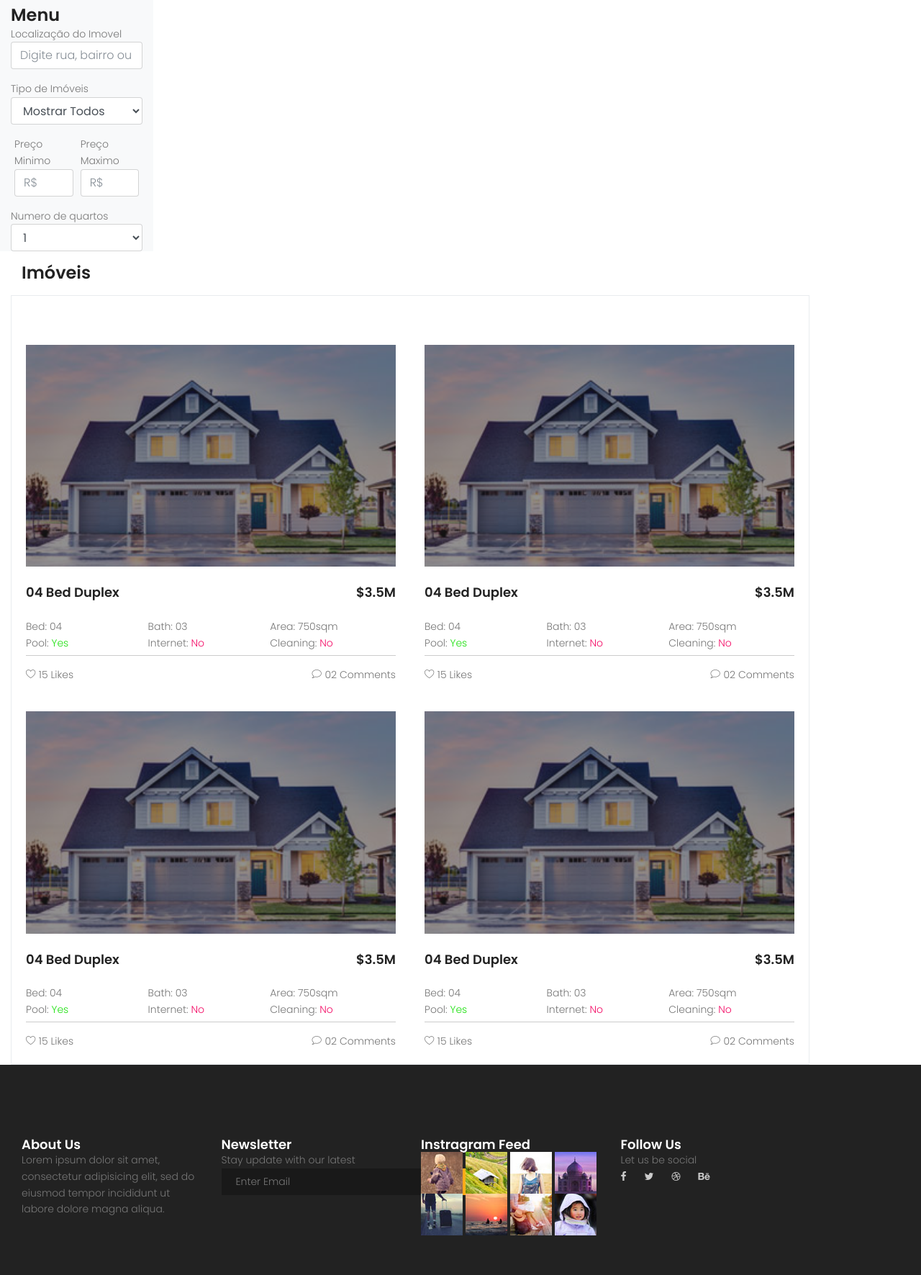
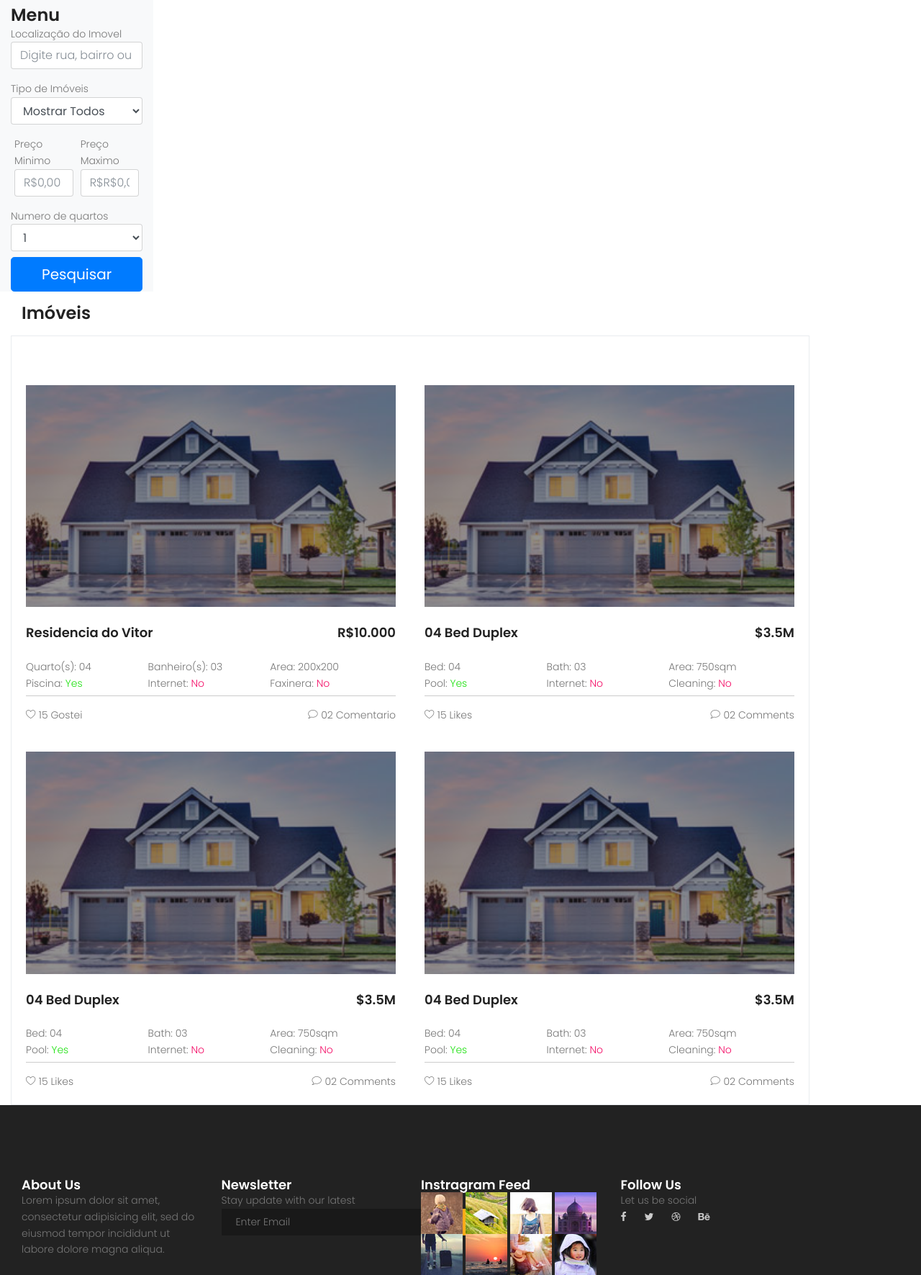
Before and after one commit to VictorhMalheiro/Mover, a PHP site: page /residencias.php in a window 1280 px wide. Shown: the part 579-2350 px from the top of the page at 72% size. Run offline with PHP 8.4, Linux system fonts and the light colour scheme; some libraries are stand-ins or nearby versions.

Commit message:
residencia.php
Incrementando botão de pesquisa no filtro e atualizando dados do card de casas~;

Co-Authored-By: evanamorim18 <evanamorim18@users.noreply.github.com>

```diff
--- a/residencias.php
+++ b/residencias.php
@@ -76,16 +76,24 @@ CSS
 			<div class="col-2 d-none d-md-block bg-light ">
 				<form >
 
-					<div class="form-group mt-2 mb-3">
+					<div class="form-group mt-2 mb-3 ">
 						<h3>Menu</h3>
 						<label for="labelLocalizacao">Localização do Imovel</label>
 						<input type="text" class="form-control" id="fieldLocalizacao" placeholder="Digite rua, bairro ou cidade">
 					</div>
 
-					<div class="form-group mt-3">
+					<div class="form-group mt-1">
 						<label for="formGroupExampleInput2">Tipo de Imóveis</label>
 						<select class="form-control" id="exampleFormControlSelect1">
 							<option>Mostrar Todos</option>
+							<option>Casa Geminada</option>
+							<option>Sobrado</option>
+							<option>Bangalô</option>
+							<option>Edícula</option>
+							<option>Loft</option>
+							<option>Apartamento</option>
+							<option>Kitnet</option>
+							<option>Flat</option>
 						</select>
 					</div>
 
@@ -93,11 +101,11 @@ CSS
 					<div class="form-row mt-3">
 						<div class="col">
 							<label for="labelLocalizacao">Preço Minimo</label>
-							<input type="text" class="form-control" id="fieldLocalizacao" placeholder="R$">
+							<input type="text" class="form-control" id="fieldLocalizacao" placeholder="R$0,00">
 						</div>
 						<div class="col mb-2">
 							<label for="labelLocalizacao">Preço Maximo</label>
-							<input type="text" class="form-control" id="fieldLocalizacao" placeholder="R$">
+							<input type="text" class="form-control" id="fieldLocalizacao" placeholder="R$R$0,00">
 						</div>
 					</div>
 
@@ -110,6 +118,10 @@ CSS
 							<option>4</option>
 							<option>5</option>
 						</select>
+					</div>
+					<div class="form-group mt-2 text-center ">
+						<input type="Submit" class="btn btn-primary  btn-lg btn-block" name="btnEnviarFiltro" value="Pesquisar">
+
 					</div>
 				</form>
 			</div>
@@ -132,24 +144,24 @@ CSS
 								</div>
 								<div class="desc">
 									<div class="top d-flex justify-content-between">
-										<h4><a href="#">04 Bed Duplex</a></h4>
-										<h4>$3.5M</h4>
+										<h4><a href="#">Residencia do Vitor</a></h4>
+										<h4>R$10.000</h4>
 									</div>
 									<div class="middle">
 										<div class="d-flex justify-content-start">
-											<p>Bed: 04</p>
-											<p>Bath: 03</p>
-											<p>Area: 750sqm</p>
+											<p>Quarto(s): 04</p>
+											<p>Banheiro(s): 03</p>
+											<p>Area: 200x200</p>
 										</div>
 										<div class="d-flex justify-content-start">
-											<p>Pool: <span class="gr">Yes</span></p>
+											<p>Piscina: <span class="gr">Yes</span></p>
 											<p>Internet: <span class="rd">No</span></p>
-											<p>Cleaning: <span class="rd">No</span></p>
+											<p>Faxinera: <span class="rd">No</span></p>
 										</div>
 									</div>
 									<div class="bottom d-flex justify-content-start">
-										<p><span class="lnr lnr-heart"></span> 15 Likes</p>
-										<p><span class="lnr lnr-bubble"></span> 02 Comments</p>
+										<p><span class="lnr lnr-heart"></span> 15 Gostei</p>
+										<p><span class="lnr lnr-bubble"></span> 02 Comentario</p>
 									</div>
 								</div>
 							</div>
```
